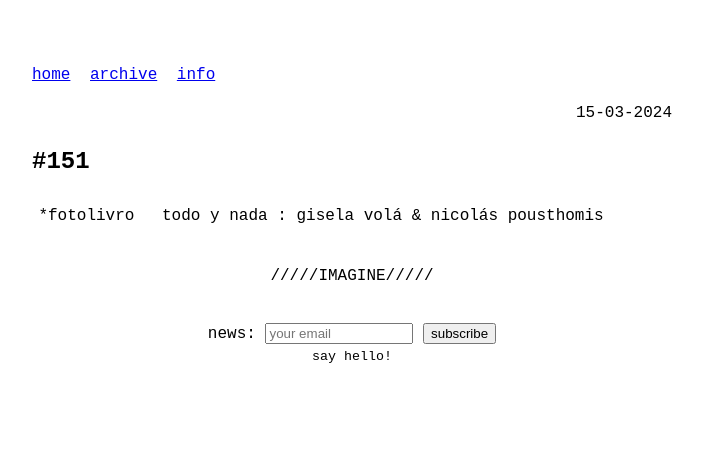
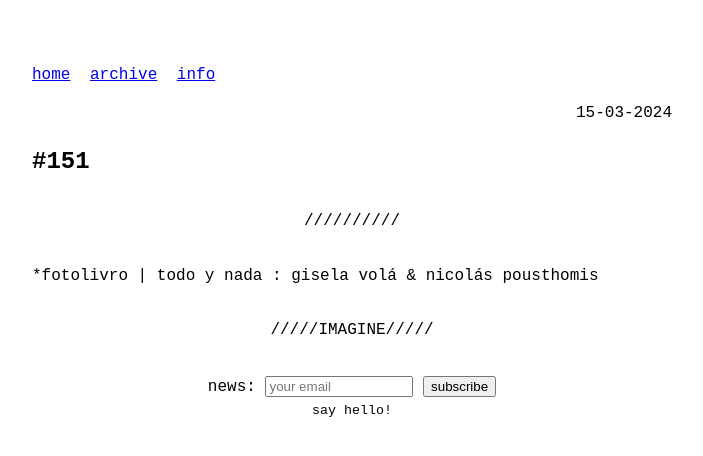
Before and after one commit to odaniloluna/odaniloluna.github.io, a Jekyll site: the page built from _posts/2024-03-15-#151.md, in a window 1280 px wide. Shown: the top 456 px of the page, without its empty margins (288-991 px from the left). Built offline with Jekyll 4.4.1, drawn with Linux system fonts in a browser that asks for light colours; our own code applies the rules of GitHub Pages for plain Markdown files; part of the change alters nothing that is shown.

Commit message:
Update 2024-03-15-#151.md

```diff
--- a/_posts/2024-03-15-#151.md
+++ b/_posts/2024-03-15-#151.md
@@ -1 +1,8 @@
+---
+layout: post
+title: #151
+slug: #151
+---
+---
+<p class="description" style="text-align: justify;">
 *fotolivro | todo y nada : gisela volá & nicolás pousthomis
```
